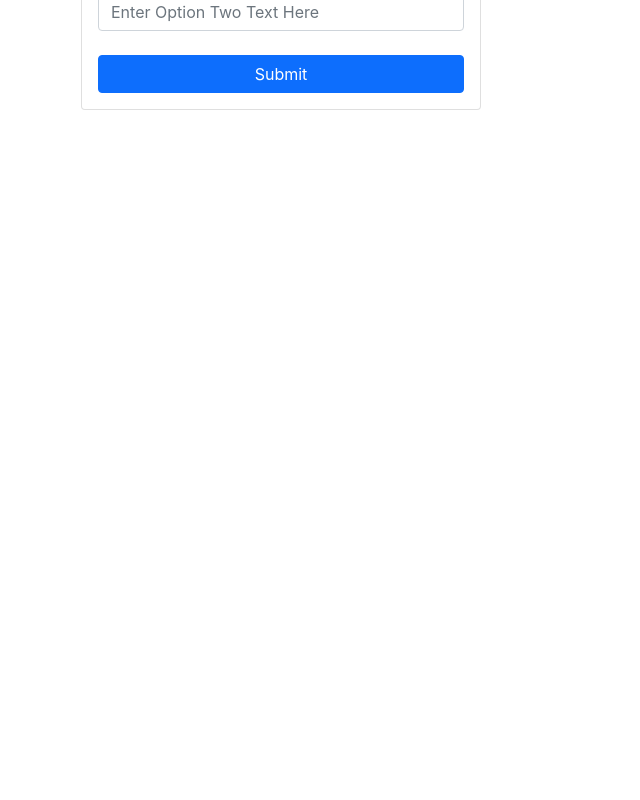
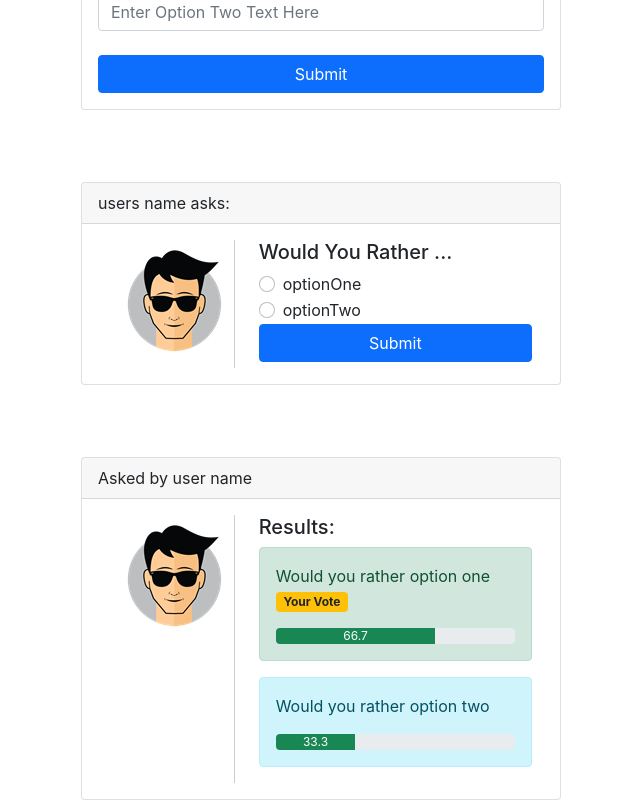
Before and after one commit to albehery/u-project-wyr, a React (Create React App) app: page / in a window 1280 px wide. Shown: the part 661-1461 px from the top of the page, without its empty margins (1-641 px from the left). Before the commit the page ends 800 px from the top, so only its background shows below. Built offline with nearby package versions, Linux system fonts and the light colour scheme.

Commit message:
feat: components and styles

```diff
--- a/src/components/AddQuestion.js
+++ b/src/components/AddQuestion.js
@@ -8,7 +8,7 @@ class AddQuestion extends React.Component {
     render() {
         return (
             <div className='add-question'>
-                <Card style={{ width: '25rem' }}>
+                <Card style={{ width: '30rem' }}>
                     <Card.Header className="text-center">Create New Question</Card.Header>
                     <Card.Body>
                         <Card.Title>Would You Rather ...</Card.Title>
--- a/src/components/App.js
+++ b/src/components/App.js
@@ -4,11 +4,14 @@ import AddQuestion from './AddQuestion'
 import Login from './Login';
 import Main from './Main';
 import Navigation from './Navigation';
+import Question from './Question';
+import QuestionResult from './QuestionResult';
 
 import Container from 'react-bootstrap/Container';
 
 import { handleInitialData } from '../actions/shared'
 import { connect } from 'react-redux'
+
 
 
 
@@ -30,6 +33,14 @@ class App extends React.Component {
         <br />
         <br />
         <AddQuestion />
+        <br />
+        <br />
+        <br />
+        <Question />
+        <br />
+        <br />
+        <br />
+        <QuestionResult />
         </Container>
       </div>
     )
--- a/src/components/Login.js
+++ b/src/components/Login.js
@@ -22,7 +22,7 @@ class Login extends React.Component {
         const { users } = this.props;
         return (
             <div className="login">
-                <Card style={{ width: '25rem' }}>
+                <Card style={{ width: '30rem' }}>
                     <Card.Header className="text-center" >Welcome to the Would You Rather App</Card.Header>
                     <Card.Body>
                         <Card.Text>
--- /dev/null
+++ b/src/components/Question.js
@@ -0,0 +1,57 @@
+import React from "react";
+
+import Card from 'react-bootstrap/Card'
+import Container from 'react-bootstrap/Container'
+import Row from 'react-bootstrap/Row'
+import Col from 'react-bootstrap/Col'
+import Form from 'react-bootstrap/Form'
+import Button from 'react-bootstrap/Button'
+import Image from 'react-bootstrap/Image'
+
+class Question extends React.Component {
+    render() {
+        return (
+            <div className="Main">
+                <Card style={{ width: '30rem' }}>
+                    <Card.Header>users name asks:</Card.Header>
+                    <Card.Body>
+                        <Container>
+                            <Row>
+                                <Col sm="4">
+                                    <div className="left">
+                                        <Image src="users/1.png" roundedCircle alt="" />
+                                    </div>
+                                </Col>
+                                <Col sm="8">
+                                    <Card.Title>Would You Rather ...</Card.Title>
+                                    <Form>
+                                        <Form.Check
+                                            inline
+                                            label="optionOne"
+                                            value="optionOne"
+                                            name="vote"
+                                            type="radio"
+                                        />
+                                        <br />
+                                        <Form.Check
+                                            inline
+                                            label="optionTwo"
+                                            value="optionTwo"
+                                            name="vote"
+                                            type="radio"
+                                        />
+                                        <div className="d-grid gap-2">
+                                            <Button type="submit" variant="primary">Submit</Button>
+                                        </div>
+                                    </Form>
+                                </Col>
+                            </Row>
+                        </Container>
+                    </Card.Body>
+                </Card>
+            </div>
+        )
+    }
+}
+
+export default Question
--- /dev/null
+++ b/src/components/QuestionResult.js
@@ -0,0 +1,48 @@
+import React from "react";
+
+import Card from 'react-bootstrap/Card'
+import Container from 'react-bootstrap/Container'
+import Row from 'react-bootstrap/Row'
+import Col from 'react-bootstrap/Col'
+import Button from 'react-bootstrap/Button'
+import Image from 'react-bootstrap/Image'
+import ProgressBar from 'react-bootstrap/ProgressBar'
+import Alert from 'react-bootstrap/Alert'
+import Badge from 'react-bootstrap/Badge'
+
+class Question extends React.Component {
+    render() {
+        return (
+            <div className="Main">
+                <Card style={{ width: '30rem' }}>
+                    <Card.Header>Asked by user name</Card.Header>
+                    <Card.Body>
+                        <Container>
+                            <Row>
+                                <Col sm="4" className="align-items-center">
+                                    <div className="left">
+                                        <Image src="users/1.png" className="align-middle" roundedCircle alt="" />
+                                    </div>
+                                </Col>
+                                <Col sm="8">
+                                    <Card.Title>Results:</Card.Title>
+                                    <Alert variant="success">
+                                        <p>Would you rather option one<Badge bg="warning" text="dark" className="">Your Vote</Badge></p>
+
+                                        <ProgressBar variant="success" now={66.7} label="66.7" />
+                                    </Alert>
+                                    <Alert variant="info">
+                                        <p>Would you rather option two</p>
+                                        <ProgressBar variant="success" now={33.3} label="33.3" />
+                                    </Alert>
+                                </Col>
+                            </Row>
+                        </Container>
+                    </Card.Body>
+                </Card>
+            </div>
+        )
+    }
+}
+
+export default Question
--- a/src/index.css
+++ b/src/index.css
@@ -11,3 +11,9 @@ code {
   font-family: source-code-pro, Menlo, Monaco, Consolas, 'Courier New',
     monospace;
 }
+
+
+.left {
+  border-right: 1px solid #ccc;
+  height: 100%;
+}
```
Also changed, not shown: src/components/Answered.js (added), src/components/UnAnswered.js (added).
